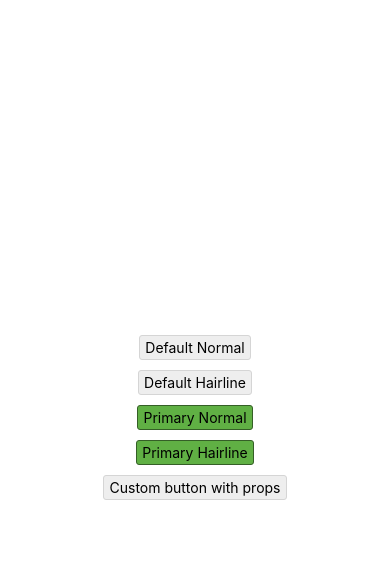
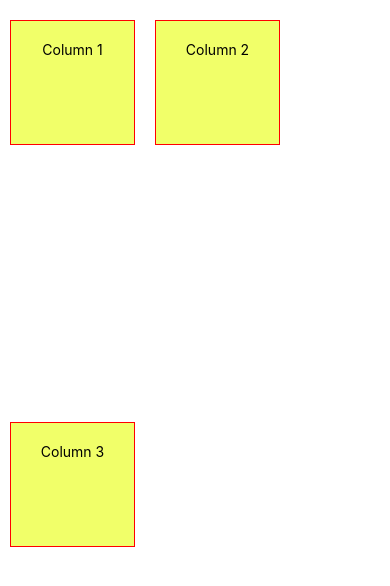
Before and after one commit to ParkSoHyeon/ReactNativeApp, a React Native app: screen / in a window 390 px wide. Shown: the top 586 px of the page. Built offline with nearby package versions, Linux system fonts and the light colour scheme.

Commit message:
03 스타일과 레이아웃 > 박스 모델과 플렉스 박스 > 박스 모델

```diff
--- a/App.js
+++ b/App.js
@@ -15,73 +15,32 @@
 } from 'react-native';
 
 const App: () => React$Node = () => {
-    console.log(StyleSheet.hairlineWidth);
     return (
-      <View style={viewStyles}>
-          <TouchableHighlight style={[ buttonStyles.core, buttonStyles.spacer ]}>
-              <Text>Default Normal</Text>
-          </TouchableHighlight>
-          <TouchableHighlight style={[ buttonStyles.core, buttonStyles.hairlineBorder, buttonStyles.spacer ]}
-                              underlayColor='#EFEFEF'
-                              activeOpacity={0.8}
-                              onPress={() => {}}>
-              <Text>Default Hairline</Text>
-          </TouchableHighlight>
-          <TouchableHighlight style={[ buttonStyles.core, buttonStyles.primary, buttonStyles.spacer ]}>
-              <Text>Primary Normal</Text>
-          </TouchableHighlight>
-          <TouchableHighlight style={[ buttonStyles.core, buttonStyles.primary, buttonStyles.hairlineBorder, buttonStyles.spacer ]}>
-              <Text>Primary Hairline</Text>
-          </TouchableHighlight>
-          <Button style={buttonStyles.spacer}
-                  onPress={() => {}}>
-              <Text>Custom button with props</Text>
-          </Button>
+      <View style={styles.main}>
+          <Text style={styles.content}>Column 1</Text>
+          <Text style={styles.content}>Column 2</Text>
+          <Text style={styles.content}>Column 3</Text>
       </View>
   );
 };
 
-const Button = ({ style, children, ...otherProps }) => (
-    <TouchableHighlight style={[buttonStyles.core, buttonStyles.hairlineBorder, style]}
-                        {...otherProps}
-                        underlayColor='#EFEFEF'
-                        activeOpacity={0.8}>
-        {children}
-    </TouchableHighlight>
-);
-
-Button.propTypes = {
-    // style: TouchableHighlight.propTypes.style,
-    // children: React.PropTypes.node
-};
-
-const viewStyles = {
-    flex: 1,
-    justifyContent: 'center',
-    alignItems: 'center'
-};
-
-
-const buttonStyles = StyleSheet.create({
-    core: {
-        borderStyle: 'solid',
-        borderColor: '#D5D5D5',
+const styles = StyleSheet.create({
+   main: {
+       flex: 1,
+       paddingVertical: 20,
+       flexDirection: 'row',
+       flexWrap: 'wrap'
+   },
+    content: {
+       padding: 20,
+        margin: 0,
+        marginHorizontal: 10,
+        backgroundColor: '#EF4C',
+        width: 125,
+        height: 125,
         borderWidth: 1,
-        backgroundColor: '#EEE',
-        borderRadius: 3,
-        padding: 3,
-        paddingLeft: 5,
-        paddingRight: 5
-    },
-    primary: {
-        backgroundColor: '#60B044',
-        borderColor: '#355F27'
-    },
-    hairlineBorder: {
-        borderWidth: StyleSheet.hairlineWidth
-    },
-    spacer: {
-        marginBottom: 10
+        borderColor: 'red',
+        textAlign: 'center'
     }
 });
 
```
